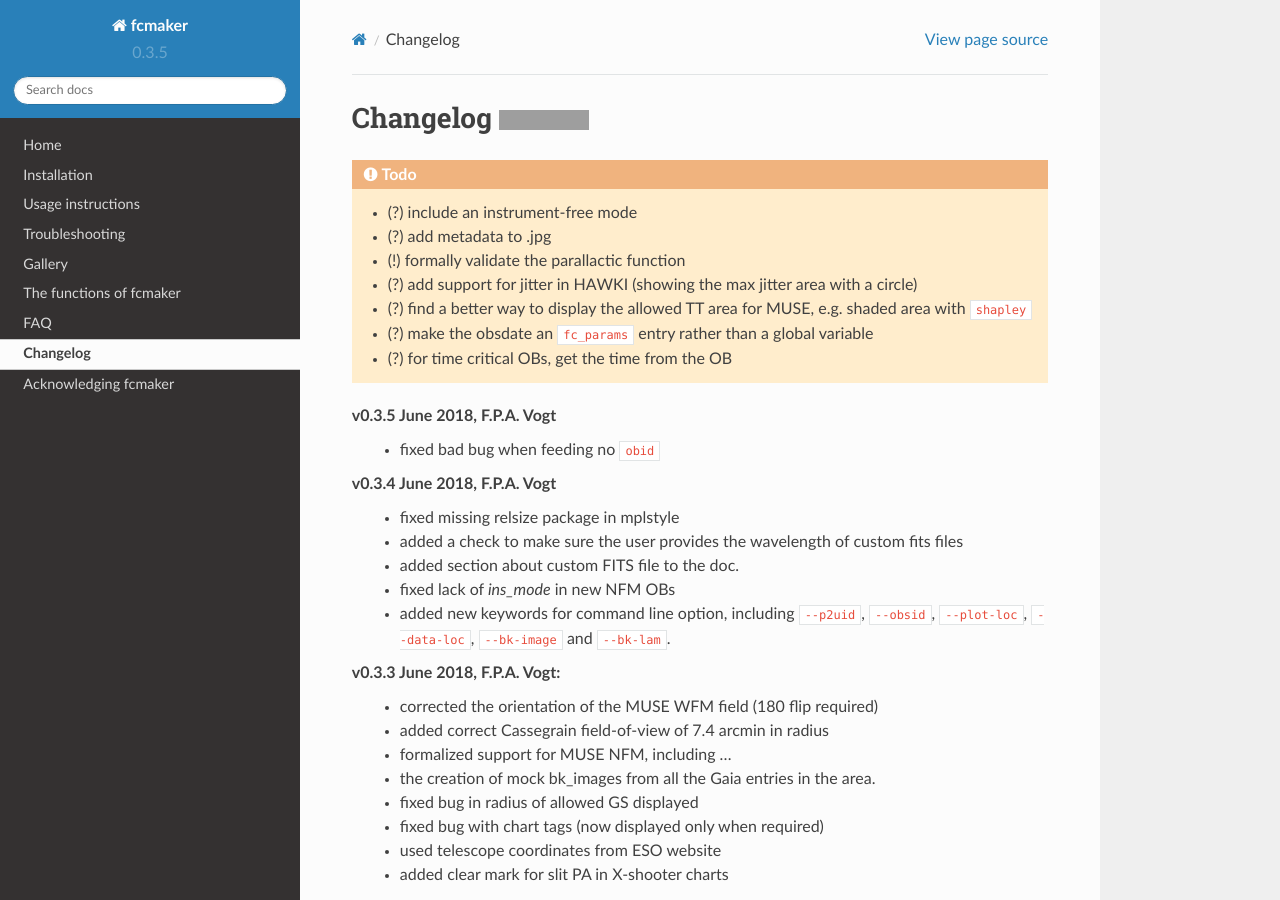
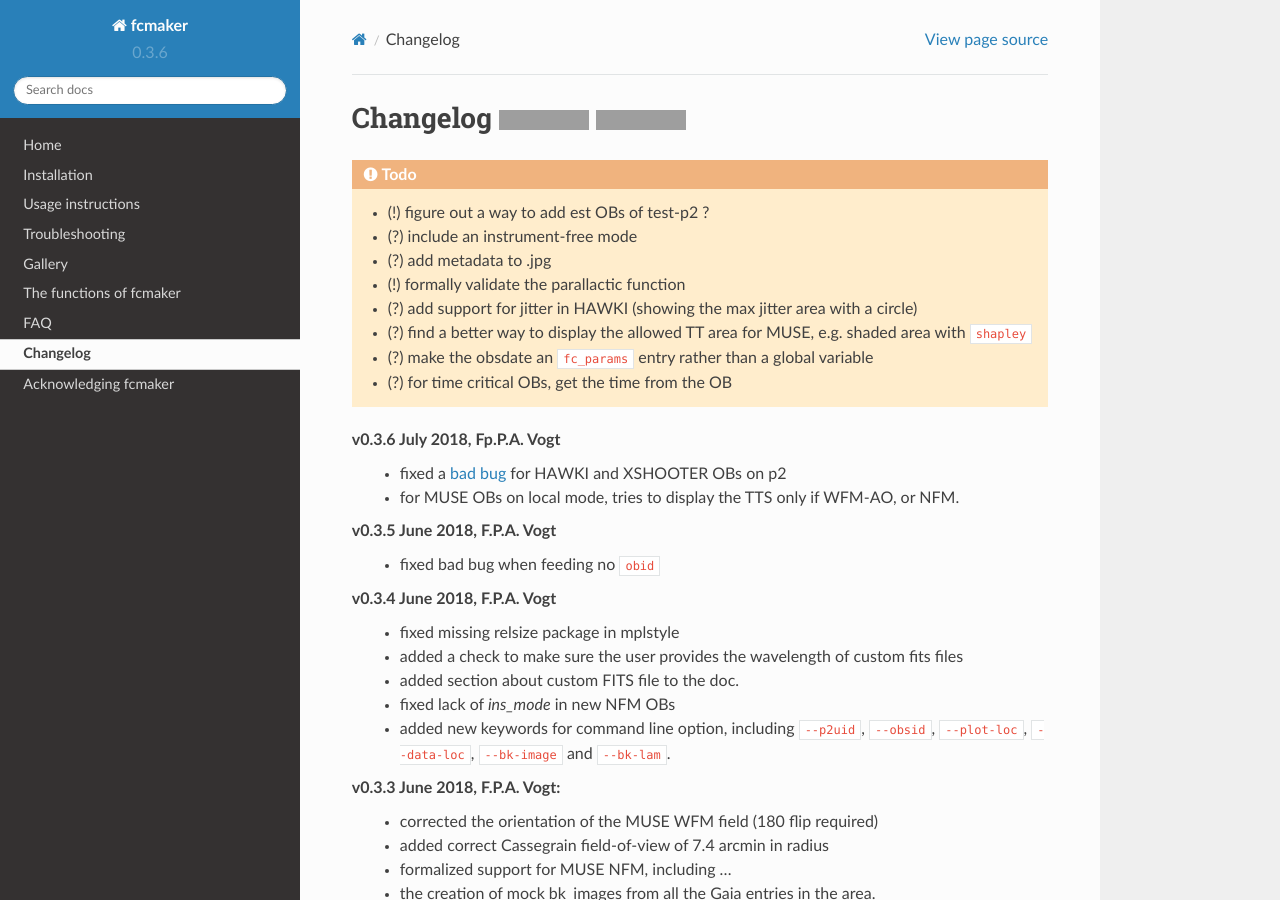
Before and after one commit to fpavogt/fcmaker, a Sphinx documentation site: the page built from docs/source/changelog.rst, in a window 1280 px wide and 900 px high. Built offline with Sphinx 7.4.7 and the Read the Docs theme 2.0.0, drawn with Linux system fonts in a browser that asks for light colours; the version number is read from the project's files by our own code; grey boxes are pictures that could not be loaded.

Commit message:
Fixed issues #3

```diff
--- a/docs/source/changelog.rst
+++ b/docs/source/changelog.rst
@@ -3,10 +3,14 @@
 .. |last-commit| image:: https://img.shields.io/github/last-commit/fpavogt/fcmaker.svg?colorB=e6c000
    :target: https://github.com/fpavogt/fcmaker
 
-Changelog |last-commit|
-=======================
+.. |issues| image:: https://img.shields.io/github/issues/fpavogt/fcmaker.svg?colorB=b4001e
+   :target: https://github.com/fpavogt/fcmaker/issues
+
+Changelog |last-commit| |issues|
+================================
 
 .. todo::
+   - (!) figure out a way to add est OBs of test-p2 ?
    - (?) include an instrument-free mode
    - (?) add metadata to .jpg
    - (!) formally validate the parallactic function
@@ -15,6 +19,10 @@ Changelog |last-commit|
      ``shapley``
    - (?) make the obsdate an ``fc_params`` entry rather than a global variable
    - (?) for time critical OBs, get the time from the OB
+
+v0.3.6 July 2018, Fp.P.A. Vogt
+ - fixed a `bad bug <https://github.com/fpavogt/fcmaker/issues/3>`_ for HAWKI and XSHOOTER OBs on p2
+ - for MUSE OBs on local mode, tries to display the TTS only if WFM-AO, or NFM.
 
 v0.3.5 June 2018, F.P.A. Vogt
  - fixed bad bug when feeding no ``obid``
--- a/docs/source/installation.rst
+++ b/docs/source/installation.rst
@@ -48,4 +48,4 @@ In a terminal shell, try to access the basic help of fcmaker::
    python -m fcmaker --help
 
 If that works, chances are, you will probably be fine. Note that fcmaker requires a
-connection to the internet to work (even in local mode!).
+connection to the internet to work (even in local mode).
--- a/setup.py
+++ b/setup.py
@@ -2,7 +2,7 @@ from setuptools import setup, find_packages  # Always prefer setuptools over dis
 
 setup(
    name='fcmaker',
-   version='0.3.5',
+   version='0.3.6',
    author='F.P.A. Vogt',
    author_email='frederic.vogt@alumni.anu.edu.au',
    packages=['fcmaker',],
```
Also changed, not shown: docs/source/acknowledge.rst (+38 -19 lines), docs/source/index.rst (+20 -13 lines), 4 other files.
